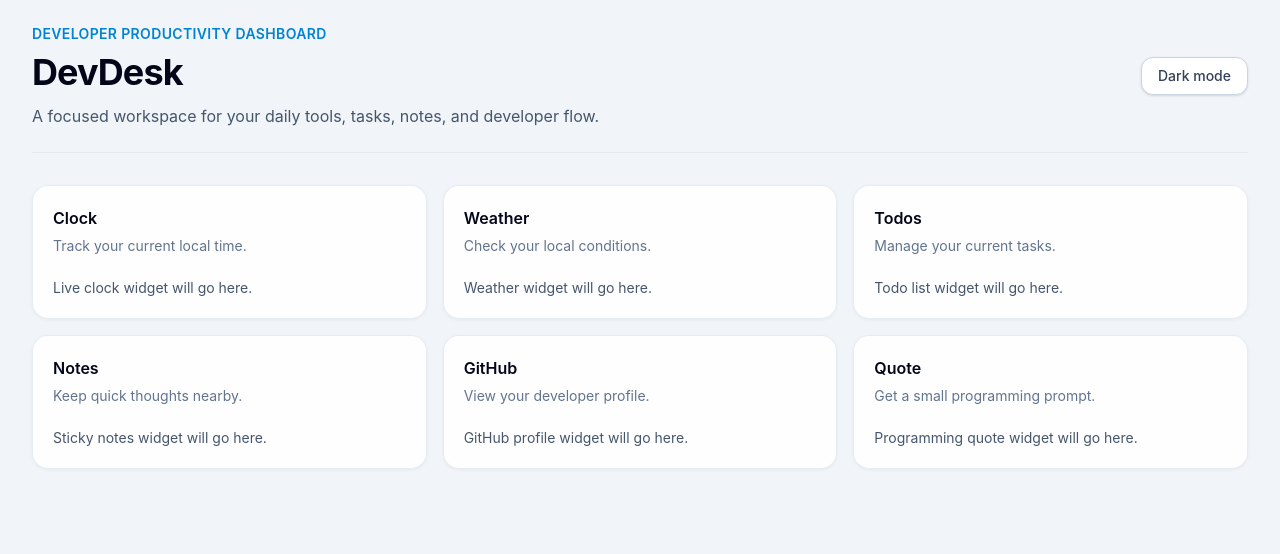
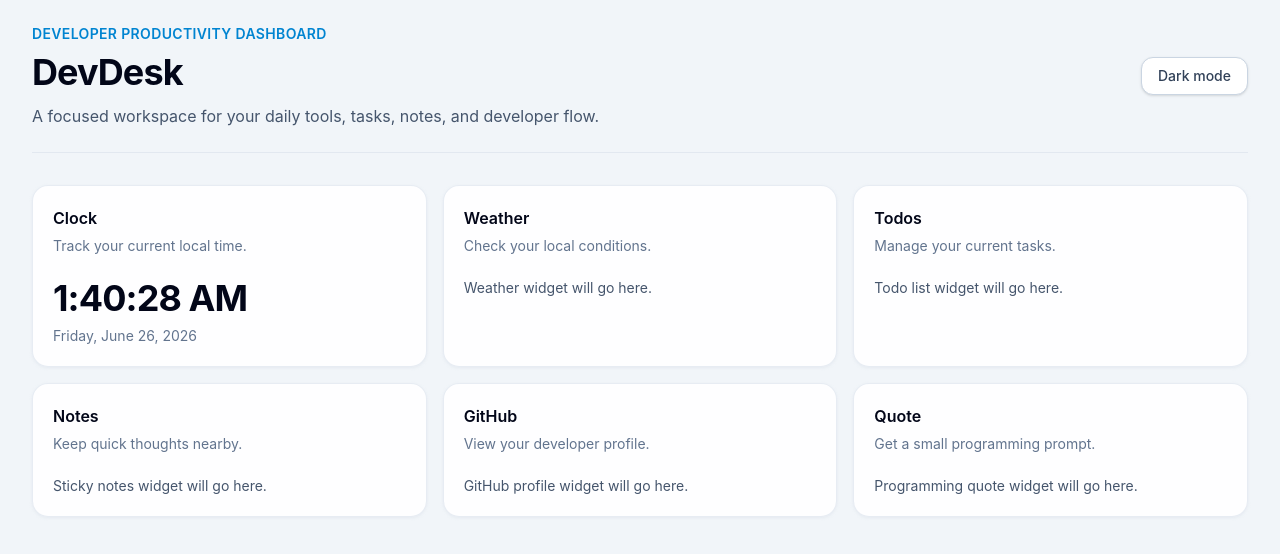
Before and after one commit to DrSeed-dev/devdesk, a React (Vite) app: page / in a window 1280 px wide. Shown: the top 554 px of the page. Built offline with nearby package versions, Linux system fonts and the light colour scheme.

Commit message:
Add live clock widget

```diff
--- a/src/App.tsx
+++ b/src/App.tsx
@@ -1,3 +1,4 @@
+import ClockWidget from "./components/widgets/ClockWidget";
 import Card from "./components/ui/Card";
 import ThemeToggle from "./components/ui/ThemeToggle";
 import { useTheme } from "./hooks/useTheme";
@@ -29,7 +30,7 @@ function App() {
 
         <section className="grid gap-4 md:grid-cols-2 xl:grid-cols-3">
           <Card title="Clock" description="Track your current local time.">
-            <p>Live clock widget will go here.</p>
+           <ClockWidget />
           </Card>
 
           <Card title="Weather" description="Check your local conditions.">
--- /dev/null
+++ b/src/components/widgets/Clockwidget.tsx
@@ -0,0 +1,46 @@
+import { useEffect, useState } from "react";
+
+function formatTime(date: Date) {
+  return new Intl.DateTimeFormat("en", {
+    hour: "numeric",
+    minute: "2-digit",
+    second: "2-digit",
+  }).format(date);
+}
+
+function formatDate(date: Date) {
+  return new Intl.DateTimeFormat("en", {
+    weekday: "long",
+    month: "long",
+    day: "numeric",
+    year: "numeric",
+  }).format(date);
+}
+
+function ClockWidget() {
+  const [currentDate, setCurrentDate] = useState(() => new Date());
+
+  useEffect(() => {
+    const intervalId = window.setInterval(() => {
+      setCurrentDate(new Date());
+    }, 1000);
+
+    return () => {
+      window.clearInterval(intervalId);
+    };
+  }, []);
+
+  return (
+    <div>
+      <p className="text-4xl font-bold tracking-tight text-slate-950 dark:text-white">
+        {formatTime(currentDate)}
+      </p>
+
+      <p className="mt-2 text-sm text-slate-500 dark:text-slate-400">
+        {formatDate(currentDate)}
+      </p>
+    </div>
+  );
+}
+
+export default ClockWidget;
```
